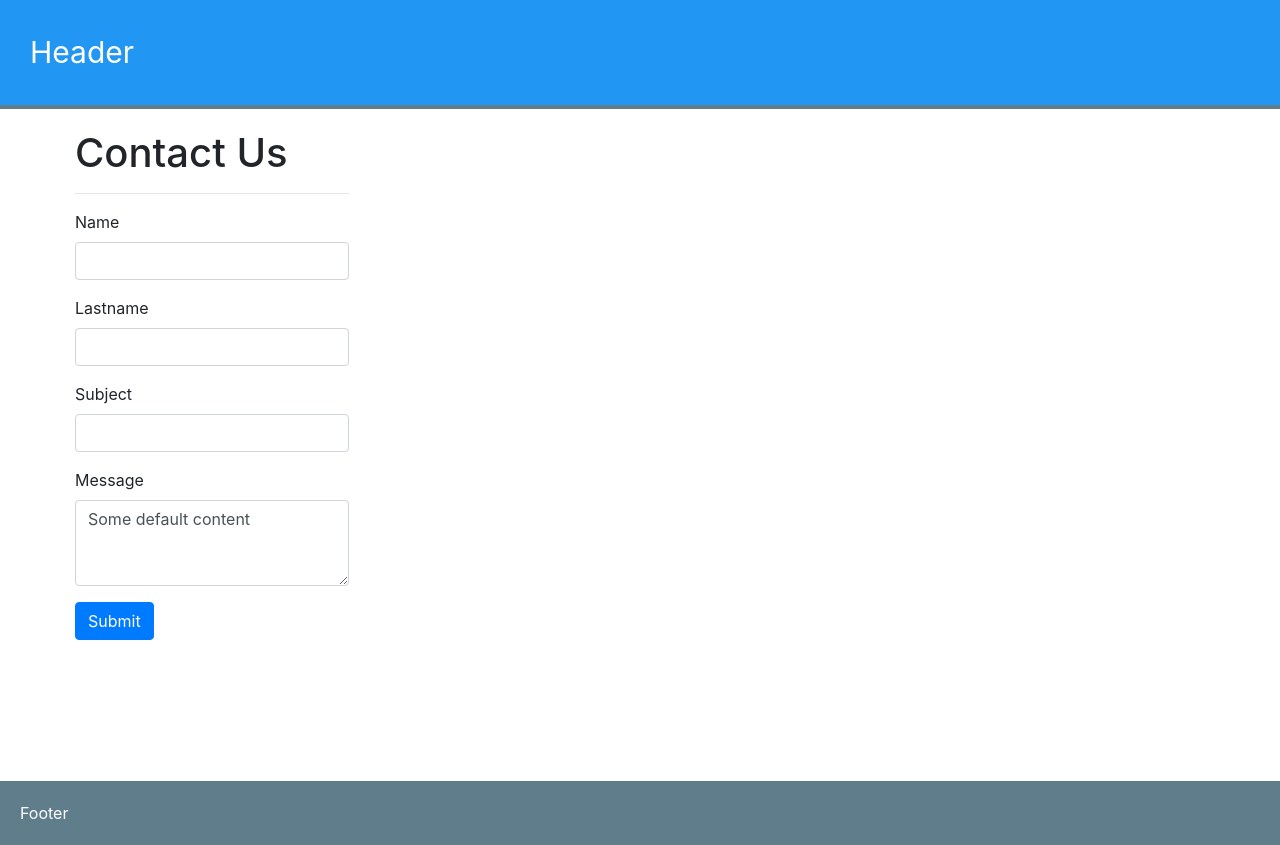
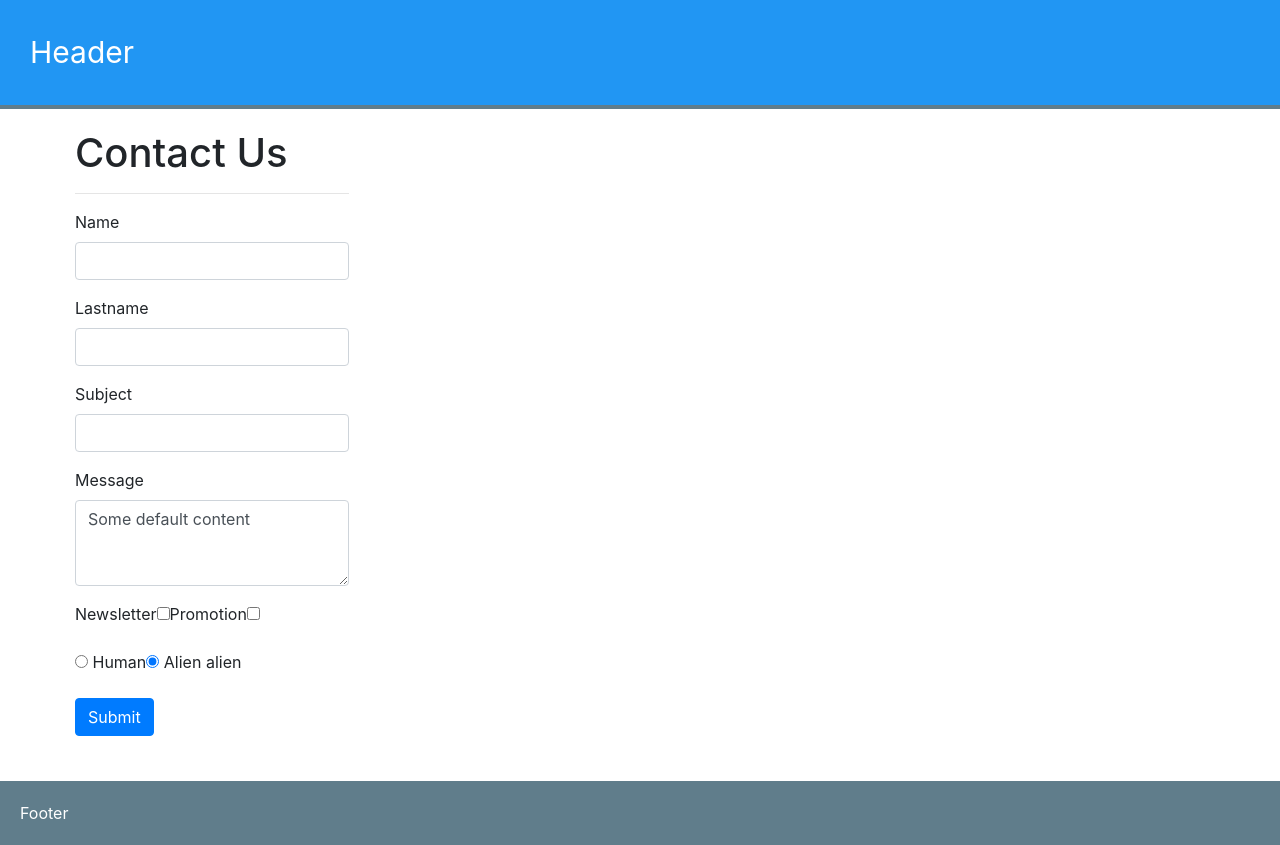
Before and after one commit to setiawanswan/VueJs, a Vue app in the folder form/: page / in a window 1280 px wide. Built offline with nearby package versions, Linux system fonts and the light colour scheme.

Commit message:
radio & checkbox

```diff
--- a/form/src/App.vue
+++ b/form/src/App.vue
@@ -51,6 +51,43 @@
               </textarea>
             </div>
 
+            <div class="form-group">
+              <label for="newsletter">Newsletter</label>
+              <input
+                type="checkbox"
+                id="newsletter"
+                value="Newsletter"
+                v-model="formdata.extras"
+              >
+              <label for="promotions">Promotion</label>
+              <input
+                type="checkbox"
+                id="promotions"
+                value="Promotion"
+                v-model="formdata.extras"
+              >
+            </div>
+
+            <div class="form-group">
+              <label for="human">
+                <input
+                  type="radio"
+                  id="human"
+                  value="human"
+                  v-model="formdata.gender"
+                > Human
+              </label>
+              <label for="alien">
+                <input
+                  type="radio"
+                  id="alien"
+                  value="alien"
+                  v-model="formdata.gender"
+                > Alien
+              </label>
+              {{ formdata.gender }}
+            </div>
+
             <button
               class="btn btn-primary"
               @click.prevent="submitForm"
@@ -80,7 +117,10 @@ export default {
         name:'',
         lastname:'',
         subject:'',
-        message:'Some default content'
+        message:'Some default content',
+        extras:[],
+        gender:'alien'
+
       }
     }
   },
```
